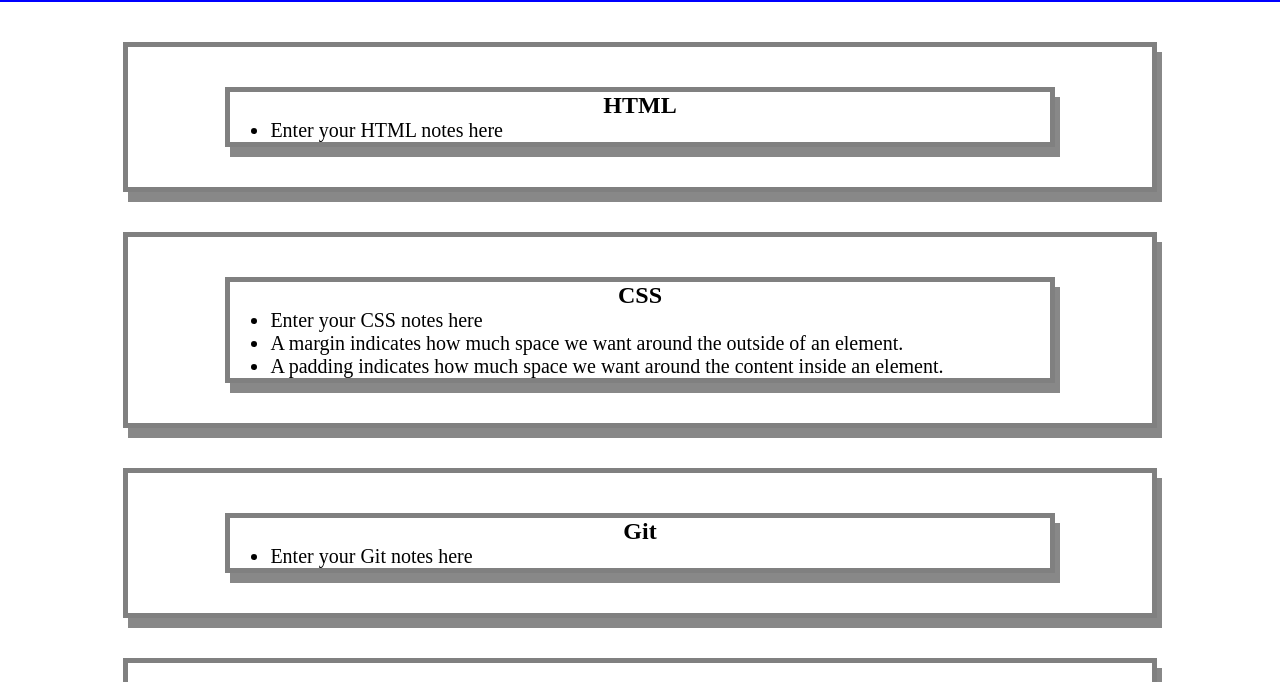
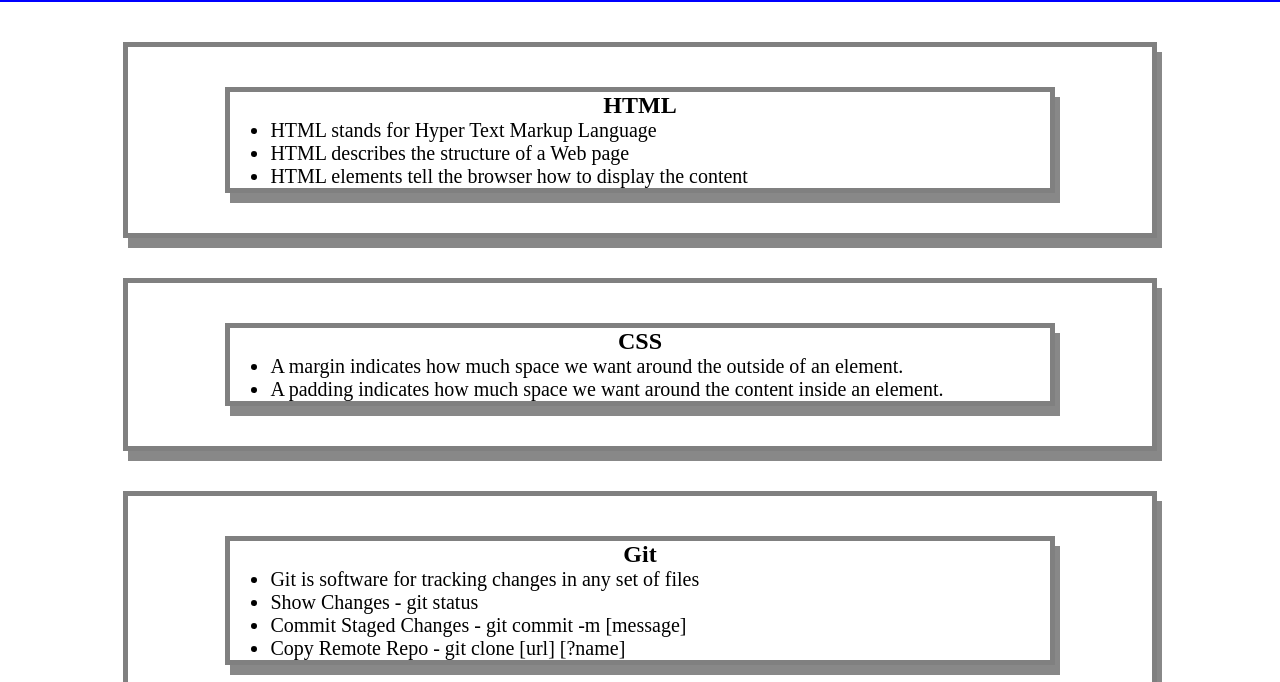
Before and after one commit to WalterPeters55/pre-work-study-guide-, a plain HTML site: page index.html in a window 1280 px wide. Shown: the part 118-800 px from the top of the page. Drawn offline with Linux system fonts and the light colour scheme.

Commit message:
Updated HTML notes

```diff
--- a/index.html
+++ b/index.html
@@ -18,7 +18,9 @@
         <section class="card" id="html-section">
           <h2>HTML</h2>
           <ul>
-            <li>Enter your HTML notes here</li>
+            <li>HTML stands for Hyper Text Markup Language</li>
+            <li>HTML describes the structure of a Web page</li>
+            <li>HTML elements tell the browser how to display the content</li>
           </ul>
         </section>
       </section>
@@ -27,7 +29,6 @@
         <section class="card" id="css-section">
           <h2>CSS</h2>
           <ul>
-            <li>Enter your CSS notes here</li>
              <li>A margin indicates how much space we want around the outside of an element.</li>
             <li>A padding indicates how much space we want around the content inside an element.</li>
           </ul>
@@ -39,7 +40,10 @@
         <section class="card" id="git-section">
           <h2>Git</h2>
           <ul>
-            <li>Enter your Git notes here</li>
+            <li>Git is software for tracking changes in any set of files</li>
+            <li>Show Changes - git status</li>
+            <li>Commit Staged Changes - git commit -m [message]</li>
+            <li>Copy Remote Repo - git clone [url] [?name]</li>
           </ul>
         </section>
 
@@ -49,7 +53,6 @@
         <section class="card" id="javascript-section">
           <h2>JavaScript</h2>
           <ul>
-            <li>Enter your JavaScript notes here</li>
             <li>A variable is a named container that allows us to store data in our code.</li>
             <li>Control flow is the order in which a computer executes code in a script.</li>
           </ul>
```
